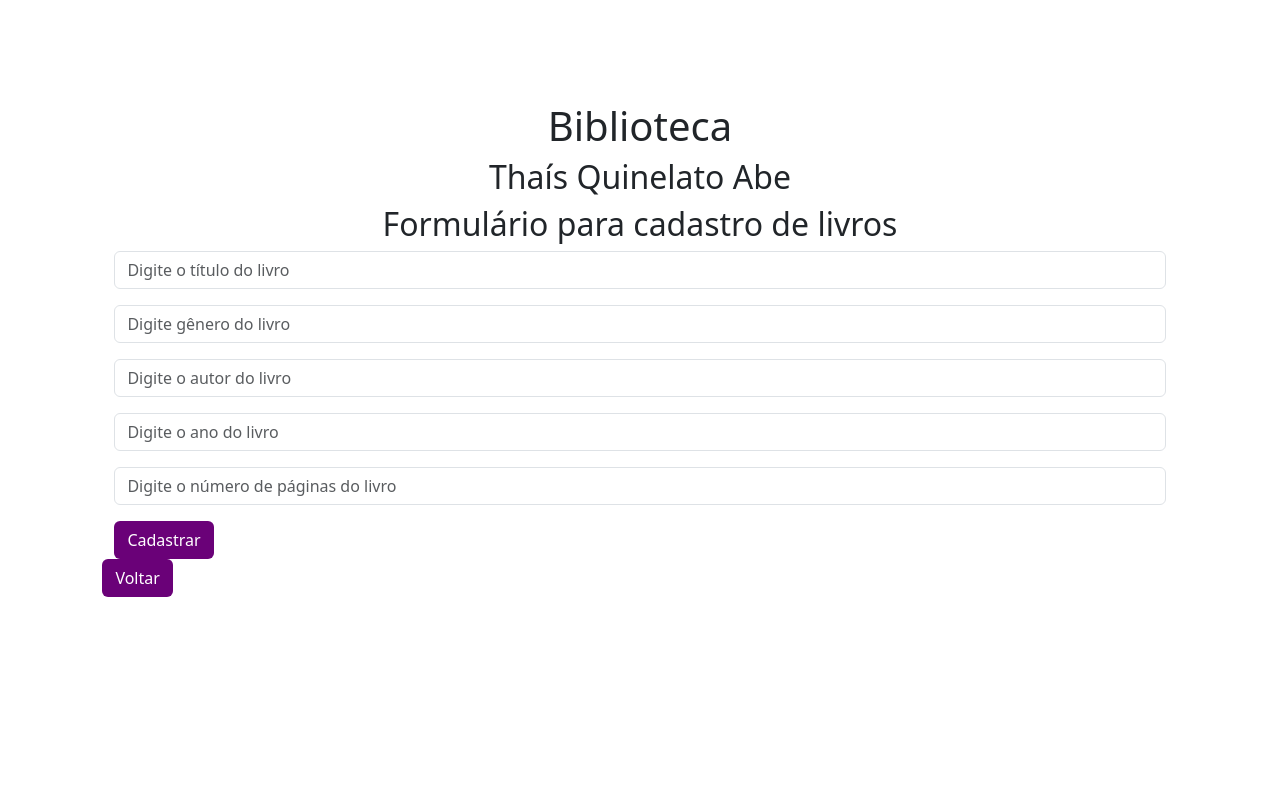
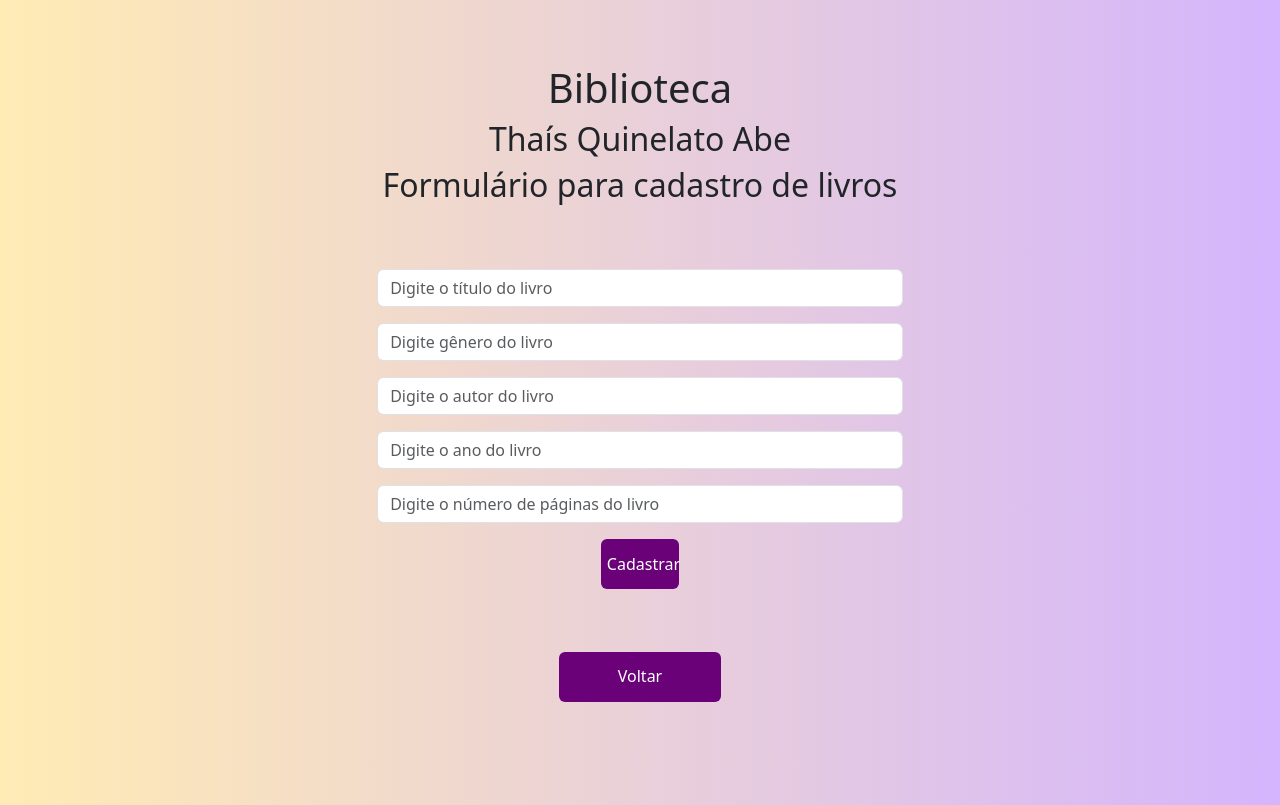
Before and after one commit to thaisqabe/biblioteca, a PHP site: page /form_cadastro.php in a window 1280 px wide. Before the commit the page ends 597 px from the top, so only its background shows below. Run offline with PHP 8.4, Linux system fonts and the light colour scheme.

Commit message:
alteracoes

```diff
--- a/assets/style.css
+++ b/assets/style.css
@@ -13,11 +13,11 @@ body::-webkit-scrollbar-thumb {
     border: 3px solid #6a0178;
 }
 
-
+*/
 
 body{
   background-image: linear-gradient(to right, rgb(255, 235, 180) , rgb(212, 181, 253));
-} */
+}
 
 h1, h2{
     text-align: center;
@@ -25,22 +25,43 @@ h1, h2{
 
 section{
     margin: 8%;
+    margin-top: 5%;
 }
 
 
 .botao{
     background-color: #6a0178;
     color: white;
+    width: 15%;
+    height: 50px;
+    padding: 1%;
 }
 
 .botao:hover{
     background-color: #390041;
         color: white;
+        box-shadow: 8px 8px 8px 1px rgba(0, 0, 0, 0.2);
 
 }
 
 .container2{
-    margin-left: 50%;
-    margin-right: 50%;
+    display: flex;
+    justify-content: center;
+    margin-top: 3%;
 
 }
+
+.botoes{
+
+margin: 8%;
+}
+
+.form{
+    margin: 3%;
+    width: 50%;
+}
+
+
+  table, th, td {
+    border: 1px solid rgb(162, 0, 255); /* Sets a 1px solid blue border for the table and its cells */
+  }
--- a/form_cadastro.php
+++ b/form_cadastro.php
@@ -16,34 +16,38 @@
 
     <h2>Formulário para cadastro de livros</h2>
 
-    <div class="container">
+    <div class="container container2">
 
-    <form>
+    <form class="form" action="inserir.php" method="POST">
         <div class="mb-3">
-            <input type="text" class="form-control" id="" aria-describedby="" placeholder="Digite o título do livro">
+            <input type="text" name="titulo" class="form-control" id="" aria-describedby="" placeholder="Digite o título do livro">
         </div>
 
         <div class="mb-3">
-            <input type="text" class="form-control" id="" aria-describedby="" placeholder="Digite gênero do livro">
+            <input type="text" name="genero" class="form-control" id="" aria-describedby="" placeholder="Digite gênero do livro">
         </div>
 
         <div class="mb-3">
-            <input type="text" class="form-control" id="" aria-describedby="" placeholder="Digite o autor do livro">
+            <input type="text" name="autor" class="form-control" id="" aria-describedby="" placeholder="Digite o autor do livro">
         </div>
 
         <div class="mb-3">
-            <input type="text" class="form-control" id="" aria-describedby="" placeholder="Digite o ano do livro">
+            <input type="text" name="ano" class="form-control" id="" aria-describedby="" placeholder="Digite o ano do livro">
         </div>
 
         <div class="mb-3">
-            <input type="text" class="form-control" id="" aria-describedby="" placeholder="Digite o número de páginas do livro">
+            <input type="text" name="paginas" class="form-control" id="" aria-describedby="" placeholder="Digite o número de páginas do livro">
+        </div>
+        <div class="container2">
+        <button type="submit" class="btn botao">Cadastrar</button>
         </div>
 
-        <button type="submit" class="btn botao">Cadastrar</button>
     </form>
 
     </div>
+    <div class="container2">
         <a href="index.php" type="button" class="btn botao">Voltar</a>
+    <div>
 
 </section>
 </body>
```
Also changed, not shown: conexao.php (added, +14 -0 lines), index.php (+4 -9 lines), inserir.php (added, +22 -0 lines), listar.php (+36 -7 lines).
